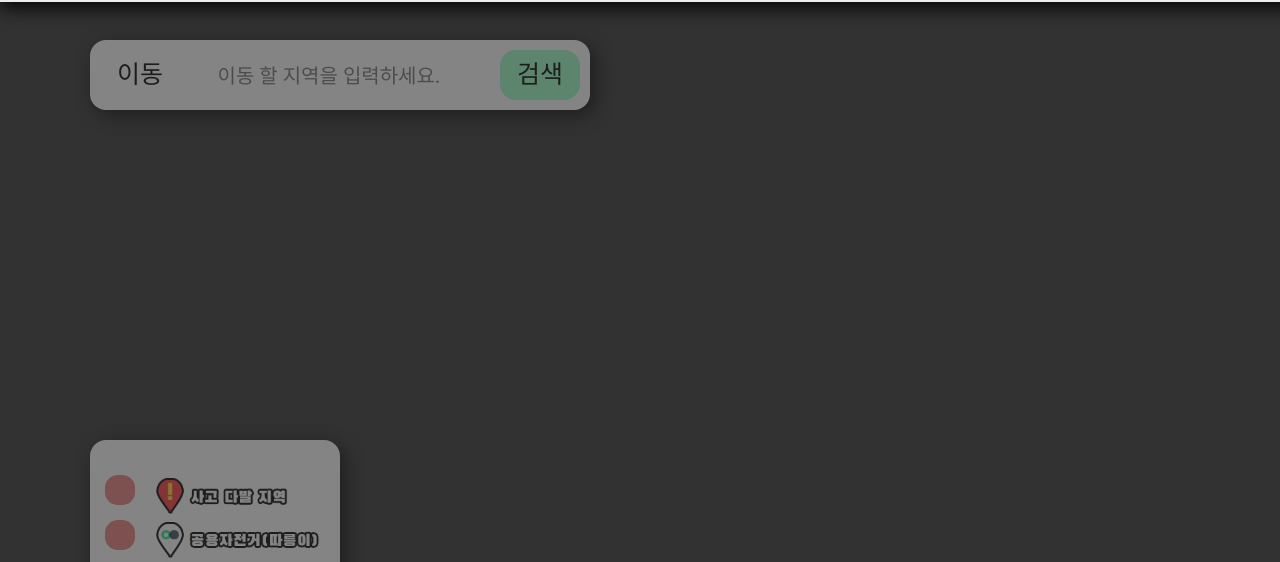
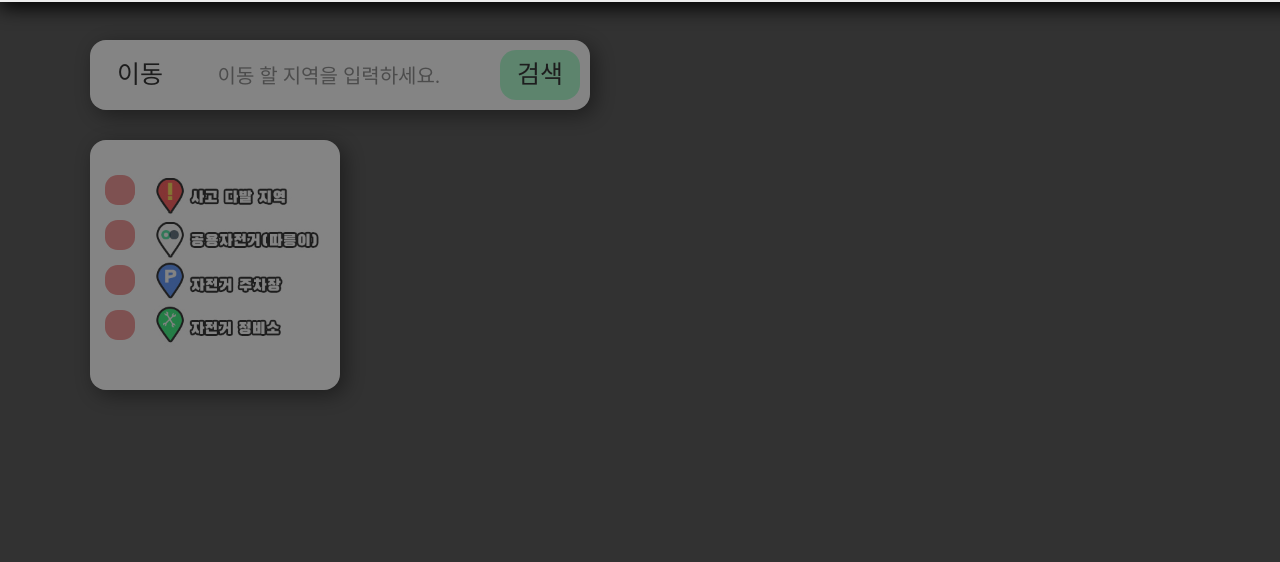
Before and after one commit to gusgh00/DMU-project, a plain HTML site: page html/mapmarker.html in a window 1280 px wide. Shown: the part 60-622 px from the top of the page. Drawn offline with nearby package versions, Linux system fonts and the light colour scheme; a script that the page names is missing; a web font is replaced by a local one.

Commit message:
fourth commit 2

```diff
--- a/css/main/mapmarker.css
+++ b/css/main/mapmarker.css
@@ -62,7 +62,7 @@ button {
     position: absolute;
     vertical-align: middle;
     z-index: 10;
-    top: 500px;
+    top: 200px;
     left: 90px;
     width: 250px;
     height: 250px;
```
